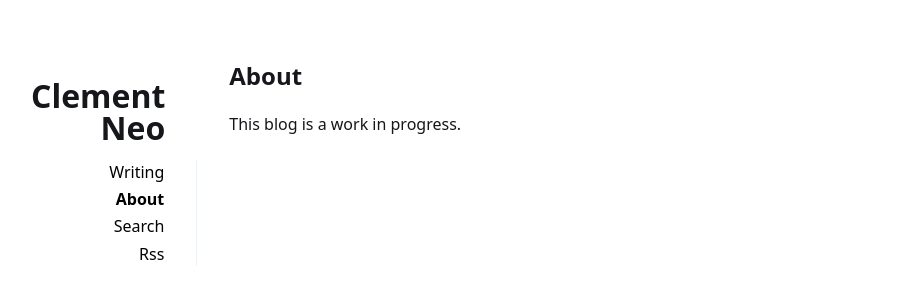
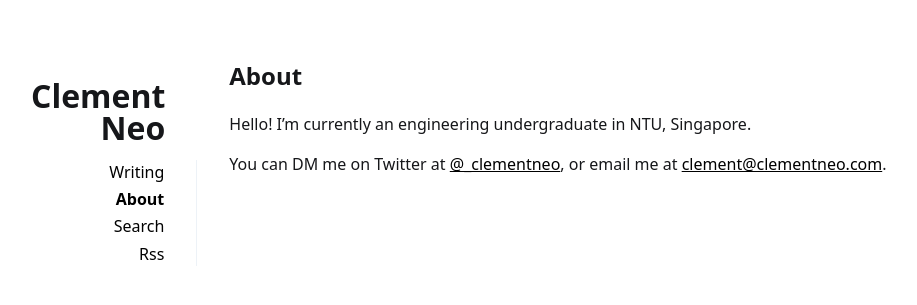
Before and after one commit to clemneo/clemneo.github.io, a Jekyll site: the page built from _pages/about.md, in a window 1280 px wide. Shown: the top 305 px of the page, without its empty margins (161-1078 px from the left). Built offline with Jekyll 4.4.1, drawn with Linux system fonts in a browser that asks for light colours.

Commit message:
Actually added post and updated About page this time

```diff
--- a/_includes/navigation.html
+++ b/_includes/navigation.html
@@ -1,5 +1,5 @@
 <header role="banner">
-      <h1 class="logo">{{ site.title }}</h1>
+      <div class="logo">{{ site.title }}</div>
       <nav role="navigation">
 <ul>
    {% for item in site.data.navigation.links %}
--- a/_layouts/post.html
+++ b/_layouts/post.html
@@ -3,7 +3,7 @@
 ---
 
 <section class="post">
-  <h2>{{ page.title }}</h2>
+  <h1>{{ page.title }}</h1>
   {{ content }}
 
 
--- a/_pages/about.md
+++ b/_pages/about.md
@@ -3,4 +3,6 @@
 title: About
 ---
 
-This blog is a work in progress.
+Hello! I'm currently an engineering undergraduate in NTU, Singapore.
+
+You can DM me on Twitter at [@_clementneo](https://twitter.com/_clementneo), or email me at [clement@clementneo.com](mailto:clement@clementneo.com).
--- a/_sass/_main.scss
+++ b/_sass/_main.scss
@@ -36,6 +36,10 @@
 
 .post h1, .post h2, .post h3, .post h4 {
 	margin: 1rem 0;
+}
+.post h1 {
+	text-align: center;
+	font-size: 2em
 }
 
 .post h2:first-child, .project h2:first-child, .photo h2:first-child {
@@ -159,7 +163,12 @@
 
 .logo {
 	margin-right: 2rem;
+	margin-top: 1rem;
+	margin-bottom: 1rem;
 	text-align: right;
+	font-size: 2em;
+	line-height: 1;
+	font-weight: 600;
 }
 
 main {
@@ -179,6 +188,10 @@
 .logo {
 	padding-bottom: 1rem;
 	margin-right: inherit;
+	text-align: inherit;
+}
+.post h1 {
+	font-size: 1.75em;
 	text-align: inherit;
 }
 header ul {
```
Also changed, not shown: _posts/2020-07-14-collusion-theory-of-life.md (added, +54 -0 lines), 10 other files.
